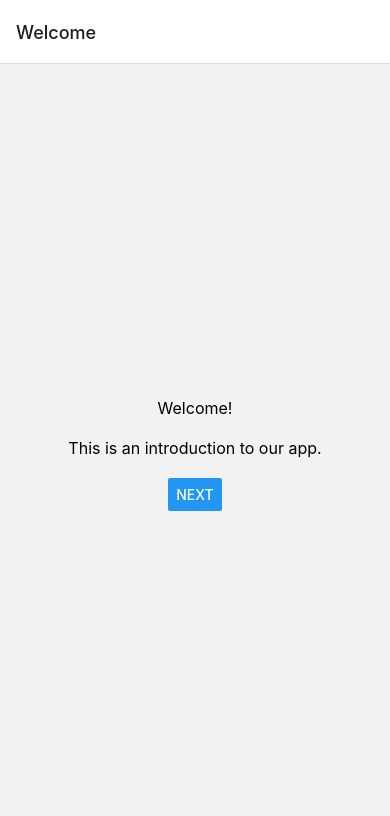
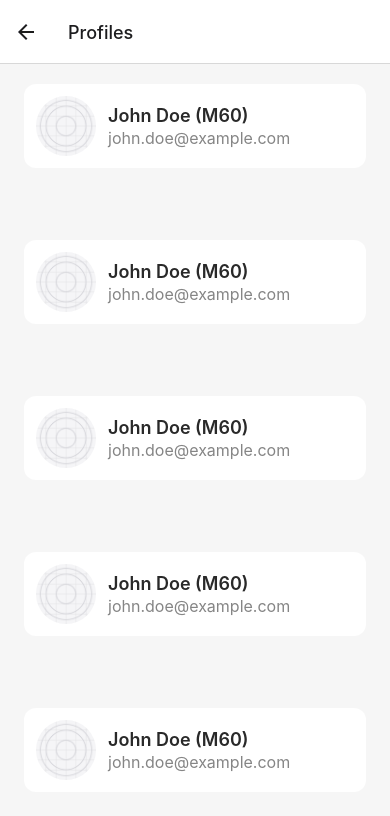
Before and after one commit to jaydenpiao/Vita, a React Native app in the folder frontend/: screen /Profiles in a window 390 px wide. Shown: the top 816 px of the page. Built offline with nearby package versions, Linux system fonts and the light colour scheme.

Commit message:
added profiles page

```diff
--- a/frontend/App.tsx
+++ b/frontend/App.tsx
@@ -5,6 +5,7 @@ import { createNativeStackNavigator } from '@react-navigation/native-stack';
 
 import Welcome from './components/Welcome';
 import Map from './components/Map';
+import Profiles from './components/Profiles';
 
 const Stack = createNativeStackNavigator();
 
@@ -14,6 +15,7 @@ function App() {
       <Stack.Navigator>
         <Stack.Screen name='Welcome' component={Welcome} />
         <Stack.Screen name='Map' component={Map} />
+        <Stack.Screen name='Profiles' component={Profiles} />
       </Stack.Navigator>
     </NavigationContainer>
   );
--- a/frontend/components/Map.tsx
+++ b/frontend/components/Map.tsx
@@ -1,12 +1,33 @@
 import React from 'react';
+import { SafeAreaView } from 'react-native';
+import { MiMapView } from '@mappedin/react-native-sdk';
+
 import { View, Text, Button, StyleSheet } from 'react-native';
+
+const options = {
+  clientId: '5eab30aa91b055001a68e996',
+  clientSecret: 'RJyRXKcryCMy4erZqqCbuB1NbR66QTGNXVE0x3Pg6oCIlUR1',
+  venue: 'mappedin-demo-mall',
+  perspective: 'Website',
+};
 
 function Map() {
 	return (
-        <View style={styles.container}>
-            <Text style={styles.text}>Welcome!</Text>
-            <Text style={styles.text}> to our app.</Text>
-        </View>
+        <MiMapView
+        style={{ flex: 1 }}
+        key="mappedin"
+        options={options}
+    />
+        // <View style={styles.container}>
+        //     <Text style={styles.text}>Welcome!</Text>
+        //     <Text style={styles.text}> to our app.</Text>
+        //         <MiMapView
+        //             style={{ flex: 1 }}
+        //             key="mappedin"
+        //             options={options}
+        //         />
+
+        // </View>
 	);
 };
 
@@ -23,3 +44,29 @@ const styles = StyleSheet.create({
   });
 
 export default Map;
+// import React from 'react';
+// import { SafeAreaView } from 'react-native';
+// import { MiMapView } from '@mappedin/react-native-sdk';
+
+// // See Trial API key Terms and Conditions
+// // https://developer.mappedin.com/guides/api-keys
+// const options = {
+//   clientId: '5eab30aa91b055001a68e996',
+//   clientSecret: 'RJyRXKcryCMy4erZqqCbuB1NbR66QTGNXVE0x3Pg6oCIlUR1',
+//   venue: 'mappedin-demo-mall',
+//   perspective: 'Website',
+// };
+
+const App = () => {
+  return (
+    <SafeAreaView style={{flex: 1}}>
+      <MiMapView
+        style={{ flex: 1 }}
+        key="mappedin"
+        options={options}
+      />
+    </SafeAreaView>
+  );
+};
+
+// export default App;
--- /dev/null
+++ b/frontend/components/ProfileCard.tsx
@@ -0,0 +1,60 @@
+import React from 'react';
+import { StyleSheet, SafeAreaView, View, Image, Text } from 'react-native';
+
+export default function ProfileCard({ avatar, name, email, gender, age }) {
+  return (
+    <SafeAreaView style={{ flex: 1, backgroundColor: '#f6f6f6' }}>
+      <View style={styles.container}>
+        <View style={styles.profile}>
+            <Image
+                alt=""
+                source={avatar}
+                style={styles.profileAvatar}
+            />
+            <View>
+                <Text style={styles.profileName}>{name} ({gender}{age})</Text>
+
+
+                <Text style={styles.profileHandle}>{email}</Text>
+            </View>
+          </View>
+        </View>
+    </SafeAreaView>
+  );
+}
+
+const styles = StyleSheet.create({
+  container: {
+    paddingVertical: 20,
+    paddingHorizontal: 24,
+    flexGrow: 1,
+    flexShrink: 1,
+    flexBasis: 0,
+  },
+  /** Profile */
+  profile: {
+    padding: 12,
+    backgroundColor: '#fff',
+    borderRadius: 12,
+    flexDirection: 'row',
+    alignItems: 'center',
+    justifyContent: 'flex-start',
+  },
+  profileAvatar: {
+    width: 60,
+    height: 60,
+    borderRadius: 9999,
+    marginRight: 12,
+  },
+  profileName: {
+    fontSize: 18,
+    fontWeight: '600',
+    color: '#292929',
+  },
+  profileHandle: {
+    marginTop: 2,
+    fontSize: 16,
+    fontWeight: '400',
+    color: '#858585',
+  },
+});
--- /dev/null
+++ b/frontend/components/Profiles.tsx
@@ -0,0 +1,68 @@
+import React from 'react';
+import { View, StyleSheet } from 'react-native';
+import ProfileCard from './ProfileCard'; // Adjust the import path as needed
+import Icon from '../assets/icon.png';
+
+const profiles = [
+  {
+    avatar: Icon,
+    name: 'John Doe',
+    email: 'john.doe@example.com',
+    gender: 'M',
+    age: 60
+  },
+  {
+    avatar: Icon,
+    name: 'John Doe',
+    email: 'john.doe@example.com',
+    gender: 'M',
+    age: 60
+  },
+  {
+    avatar: Icon,
+    name: 'John Doe',
+    email: 'john.doe@example.com',
+    gender: 'M',
+    age: 60
+  },
+  {
+    avatar: Icon,
+    name: 'John Doe',
+    email: 'john.doe@example.com',
+    gender: 'M',
+    age: 60
+  },
+  {
+    avatar: Icon,
+    name: 'John Doe',
+    email: 'john.doe@example.com',
+    gender: 'M',
+    age: 60
+  },
+];
+
+export default function Profiles() {
+  return (
+    <View style={styles.container}>
+      {profiles.map((profile, index) => (
+        <ProfileCard
+          key={index}
+          avatar={profile.avatar}
+          name={profile.name}
+          email={profile.email}
+          gender={profile.gender}
+          age={profile.age}
+        />
+      ))}
+    </View>
+  );
+}
+
+const styles = StyleSheet.create({
+  container: {
+    flex: 1,
+    // justifyContent: 'center',
+    // alignItems: 'center',
+    backgroundColor: '#fff',
+  },
+});
--- a/frontend/components/Welcome.tsx
+++ b/frontend/components/Welcome.tsx
@@ -7,7 +7,7 @@ function Welcome({ navigation }) {
       <Text style={styles.text}>Welcome!</Text>
       <Text style={styles.text}>This is an introduction to our app.</Text>
       {/* Button with no functionality yet */}
-      <Button title="Next" onPress={() => navigation.navigate('Map')} />
+      <Button title="Next" onPress={() => navigation.navigate('Profiles')} />
     </View>
   );
 };
--- a/frontend/package.json
+++ b/frontend/package.json
@@ -13,10 +13,10 @@
     "@mappedin/react-native-sdk": "^5.26.0",
     "@react-navigation/native": "^6.1.9",
     "@react-navigation/native-stack": "^6.9.17",
-    "expo": "~50.0.2",
+    "expo": "^48.0.7",
     "expo-status-bar": "~1.11.1",
     "react": "18.2.0",
-    "react-native": "0.73.2",
+    "react-native": "0.71.14",
     "react-native-safe-area-context": "4.8.2",
     "react-native-screens": "~3.29.0",
     "react-native-webview": "^11.26.1"
```
Also changed, not shown: 1 other file (tests, documents, lock files or other folders).
